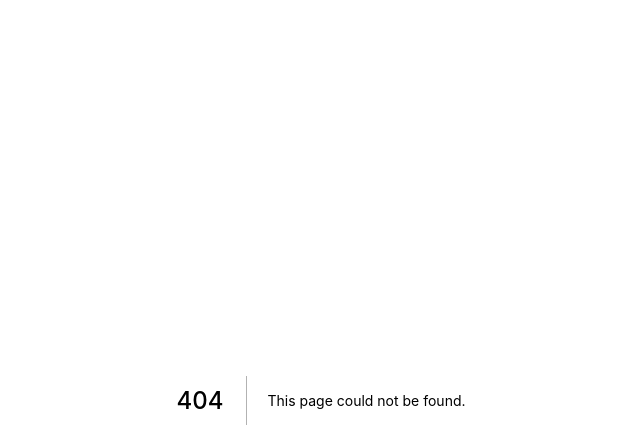
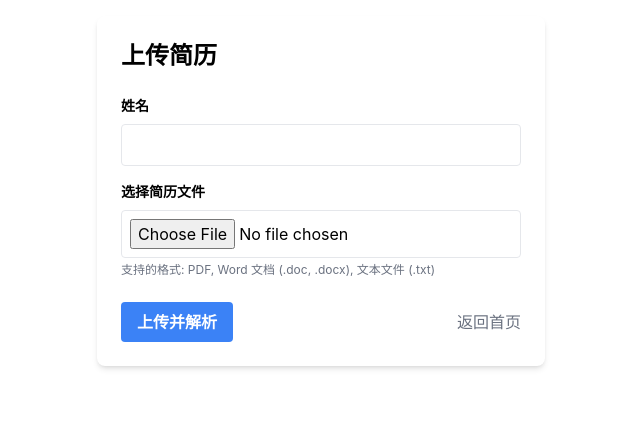
Before and after one commit to Rick03098/recruitment-matcher2, a Next.js app: page /upload in a window 1280 px wide. Before the commit this address had no page. Shown: the top 448 px of the page, without its empty margins (319-959 px from the left). Built offline with nearby package versions, Linux system fonts and the light colour scheme.

Commit message:
Create upload.js

```diff
--- /dev/null
+++ b/pages/upload.js
@@ -0,0 +1,137 @@
+import { useState } from 'react';
+import { useRouter } from 'next/router';
+
+export default function UploadResume() {
+  const [file, setFile] = useState(null);
+  const [name, setName] = useState('');
+  const [isLoading, setIsLoading] = useState(false);
+  const [error, setError] = useState(null);
+  const [success, setSuccess] = useState(null);
+  const router = useRouter();
+
+  const handleFileChange = (e) => {
+    const selectedFile = e.target.files[0];
+    setFile(selectedFile);
+  };
+
+  const handleSubmit = async (e) => {
+    e.preventDefault();
+
+    if (!file) {
+      setError('请选择要上传的简历文件');
+      return;
+    }
+
+    if (!name) {
+      setError('请输入您的姓名');
+      return;
+    }
+
+    setIsLoading(true);
+    setError(null);
+    setSuccess(null);
+
+    // 创建FormData对象
+    const formData = new FormData();
+    formData.append('file', file);
+    formData.append('name', name);
+
+    try {
+      const response = await fetch('/api/parseResume', {
+        method: 'POST',
+        body: formData,
+      });
+
+      if (!response.ok) {
+        const errorData = await response.json();
+        throw new Error(errorData.message || '上传简历失败');
+      }
+
+      const data = await response.json();
+      setSuccess(`简历上传成功！已提取 ${Object.keys(data.skills || {}).length} 项技能。`);
+
+      // 3秒后重定向到简历库页面
+      setTimeout(() => {
+        router.push('/');
+      }, 3000);
+    } catch (err) {
+      console.error('简历上传失败:', err);
+      setError(`简历上传失败: ${err.message}`);
+    } finally {
+      setIsLoading(false);
+    }
+  };
+
+  return (
+    <div className="p-4">
+      <div className="max-w-md mx-auto bg-white rounded-lg shadow-md overflow-hidden">
+        <div className="p-6">
+          <h1 className="text-2xl font-bold mb-6">上传简历</h1>
+
+          {error && (
+            <div className="mb-4 p-3 bg-red-100 text-red-700 rounded">
+              {error}
+            </div>
+          )}
+
+          {success && (
+            <div className="mb-4 p-3 bg-green-100 text-green-700 rounded">
+              {success}
+            </div>
+          )}
+
+          <form onSubmit={handleSubmit}>
+            <div className="mb-4">
+              <label className="block text-sm font-bold mb-2" htmlFor="name">
+                姓名
+              </label>
+              <input
+                id="name"
+                type="text"
+                className="w-full p-2 border rounded"
+                value={name}
+                onChange={(e) => setName(e.target.value)}
+                required
+              />
+            </div>
+
+            <div className="mb-6">
+              <label className="block text-sm font-bold mb-2" htmlFor="resume">
+                选择简历文件
+              </label>
+              <input
+                id="resume"
+                type="file"
+                className="w-full p-2 border rounded"
+                accept=".pdf,.doc,.docx,.txt"
+                onChange={handleFileChange}
+                required
+              />
+              <p className="mt-1 text-xs text-gray-500">
+                支持的格式: PDF, Word 文档 (.doc, .docx), 文本文件 (.txt)
+              </p>
+            </div>
+
+            <div className="flex items-center justify-between">
+              <button
+                type="submit"
+                className="bg-blue-500 text-white font-bold py-2 px-4 rounded hover:bg-blue-600 disabled:bg-blue-300"
+                disabled={isLoading}
+              >
+                {isLoading ? '处理中...' : '上传并解析'}
+              </button>
+
+              <button
+                type="button"
+                className="text-gray-500 hover:text-gray-700"
+                onClick={() => router.push('/')}
+              >
+                返回首页
+              </button>
+            </div>
+          </form>
+        </div>
+      </div>
+    </div>
+  );
+}
```
